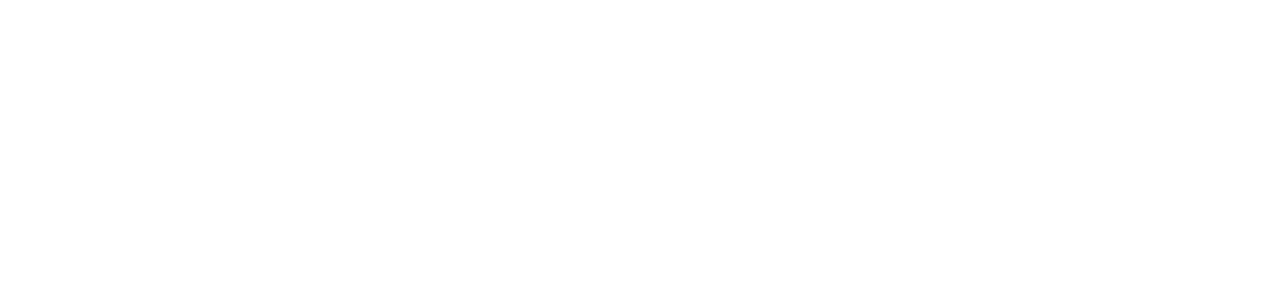
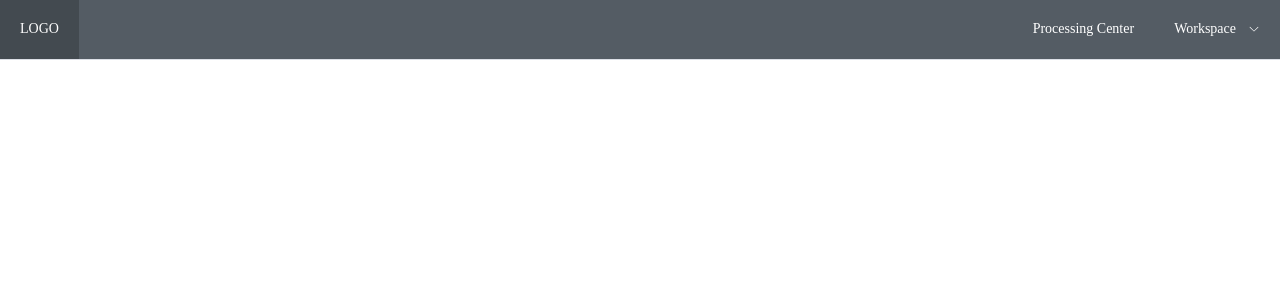
Before and after one commit to qianjue0709/frontend, a Vue app: page /main in a window 1280 px wide. Shown: the top 300 px of the page. Built offline with nearby package versions, Linux system fonts and the light colour scheme.

Commit message:
主页导航栏初步配置

```diff
--- a/package.json
+++ b/package.json
@@ -24,9 +24,7 @@
     "@vue/cli-plugin-vuex": "~5.0.0",
     "@vue/cli-service": "~5.0.0",
     "eslint": "^7.32.0",
-    "eslint-plugin-vue": "^8.0.3",
-    "unplugin-auto-import": "^0.16.4",
-    "unplugin-vue-components": "^0.25.1"
+    "eslint-plugin-vue": "^8.0.3"
   },
   "eslintConfig": {
     "root": true,
--- a/src/main.js
+++ b/src/main.js
@@ -3,7 +3,8 @@
 import router from "./router";
 import store from "./store";
 import axios from "axios";
-
+import ElementPlus from "element-plus";
+import "element-plus/dist/index.css";
 const app = createApp(App);
-app.use(store).use(router).mount("#app");
+app.use(store).use(router).use(ElementPlus).mount("#app");
 axios.defaults.baseURL = "http://localhost:8000";
--- a/src/views/MainView.vue
+++ b/src/views/MainView.vue
@@ -1,4 +1,32 @@
-<template></template>
+<template>
+  <div class="back-box">
+    <el-menu
+      :default-active="activeIndex"
+      mode="horizontal"
+      :ellipsis="false"
+      @select="handleSelect"
+      text-color="#fff"
+      active-text-color="#ffd04b"
+      background-color="#545c64"
+    >
+      <el-menu-item index="0">LOGO</el-menu-item>
+      <div class="flex-grow" />
+      <el-menu-item index="1">Processing Center</el-menu-item>
+      <el-sub-menu index="2">
+        <template #title>Workspace</template>
+        <el-menu-item index="2-1">item one</el-menu-item>
+        <el-menu-item index="2-2">item two</el-menu-item>
+        <el-menu-item index="2-3">item three</el-menu-item>
+        <el-sub-menu index="2-4">
+          <template #title>item four</template>
+          <el-menu-item index="2-4-1">item one</el-menu-item>
+          <el-menu-item index="2-4-2">item two</el-menu-item>
+          <el-menu-item index="2-4-3">item three</el-menu-item>
+        </el-sub-menu>
+      </el-sub-menu>
+    </el-menu>
+  </div>
+</template>
 
 <script setup>
 import { useRoute } from "vue-router";
@@ -6,3 +34,12 @@
 const myRoute = useRoute().query;
 console.log(myRoute);
 </script>
+<style>
+.back-box {
+  position: absolute;
+  inset: 0px;
+}
+.flex-grow {
+  flex-grow: 1;
+}
+</style>
```
Also changed, not shown: 1 other file (tests, documents, lock files or other folders).
